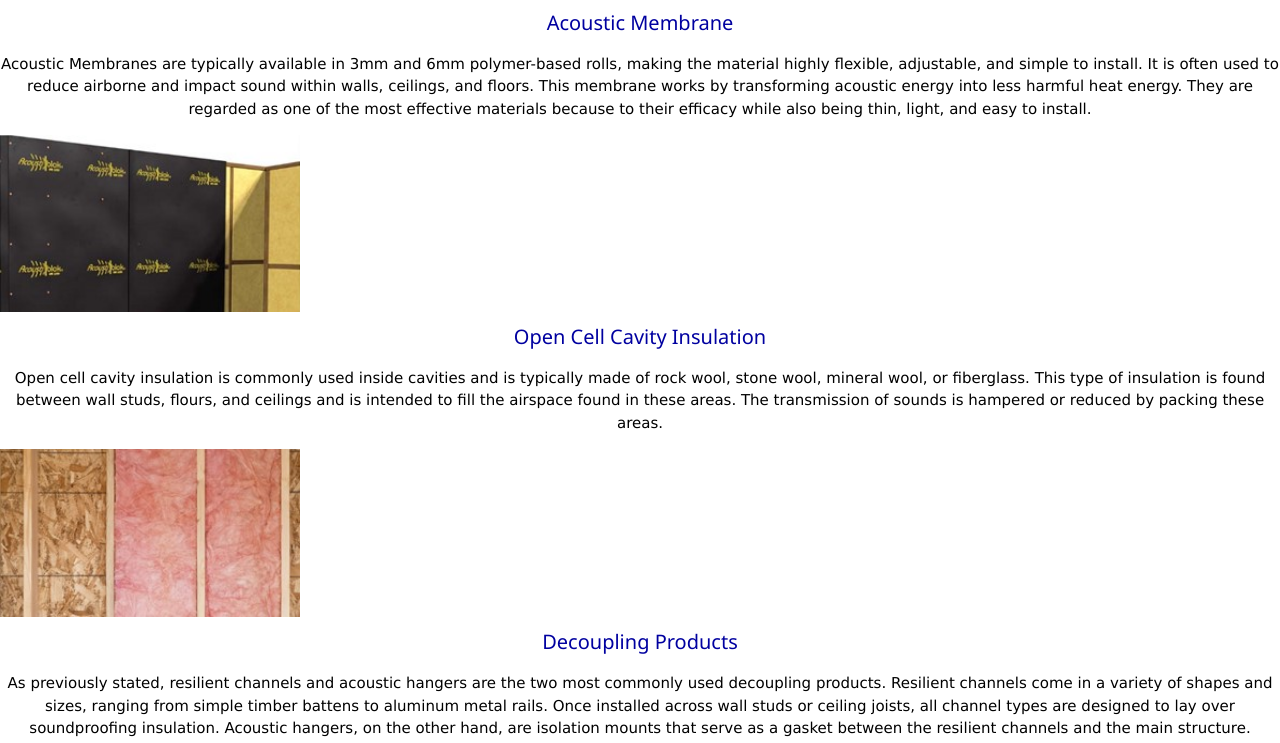
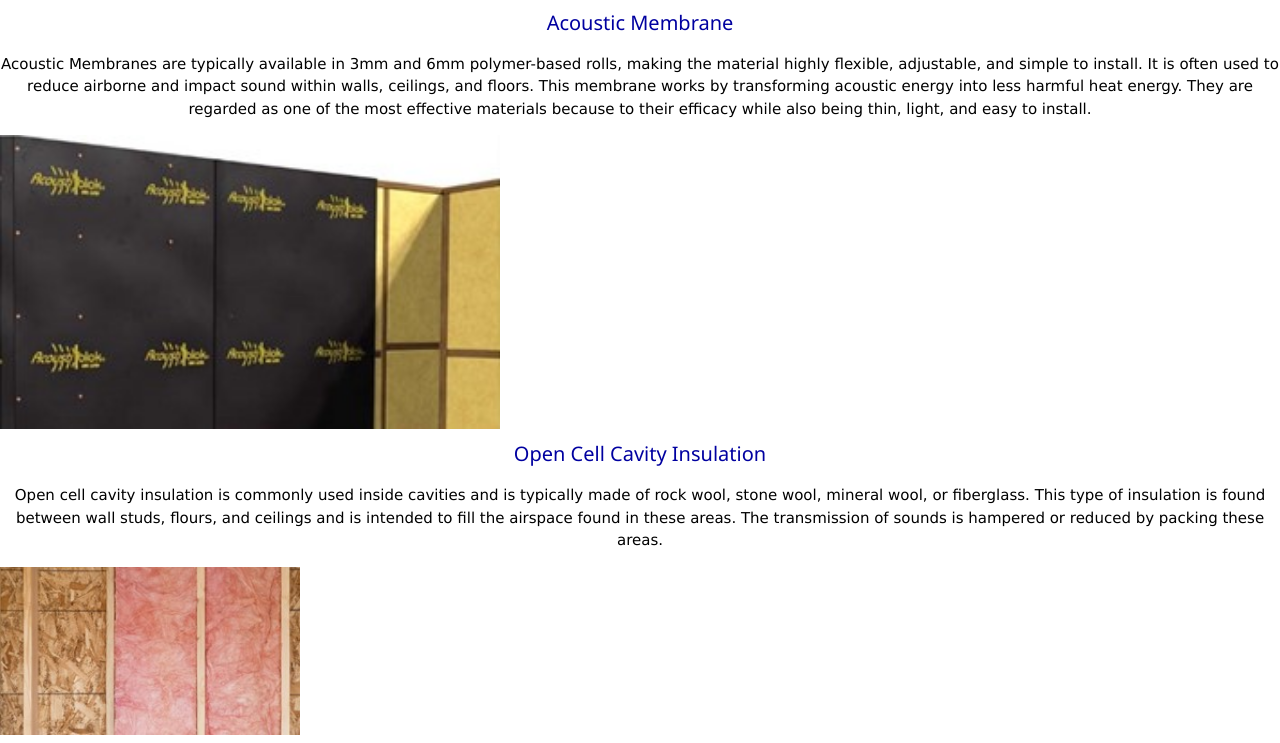
Before and after one commit to FEPSFY6844714/FY6844714, a plain HTML site: page index.html in a window 1280 px wide. Shown: the part 1560-2303 px from the top of the page. Drawn offline with nearby package versions, Linux system fonts and the light colour scheme.

Commit message:
Update index.html

```diff
--- a/index.html
+++ b/index.html
@@ -104,7 +104,7 @@
 	<h4 style="text-align: center"><font color="0000A0">Acoustic Membrane</font></h4>
 	<p style="text-align: center">Acoustic Membranes are typically available in 3mm and 6mm polymer-based rolls, making the material highly flexible, adjustable, and simple to install. It is often used to reduce airborne and impact sound within walls, ceilings, and floors. This membrane works by transforming acoustic energy into less harmful heat energy. They are regarded as one of the most effective materials because to their efficacy while also being thin, light, and easy to install.
 	</p>
-	    <img src="AcousticMembrane.jpg" alt="Membrane" width="300" display=block>
+	    <img src="AcousticMembrane.jpg" alt="Membrane" width="500">
 
 	<h4 style="text-align: center"><font color="0000A0">Open Cell Cavity Insulation</font></h4>
 	<p style="text-align: center">Open cell cavity insulation is commonly used inside cavities and is typically made of rock wool, stone wool, mineral wool, or fiberglass. This type of insulation is found between wall studs, flours, and ceilings and is intended to fill the airspace found in these areas. The transmission of sounds is hampered or reduced by packing these areas.
```
